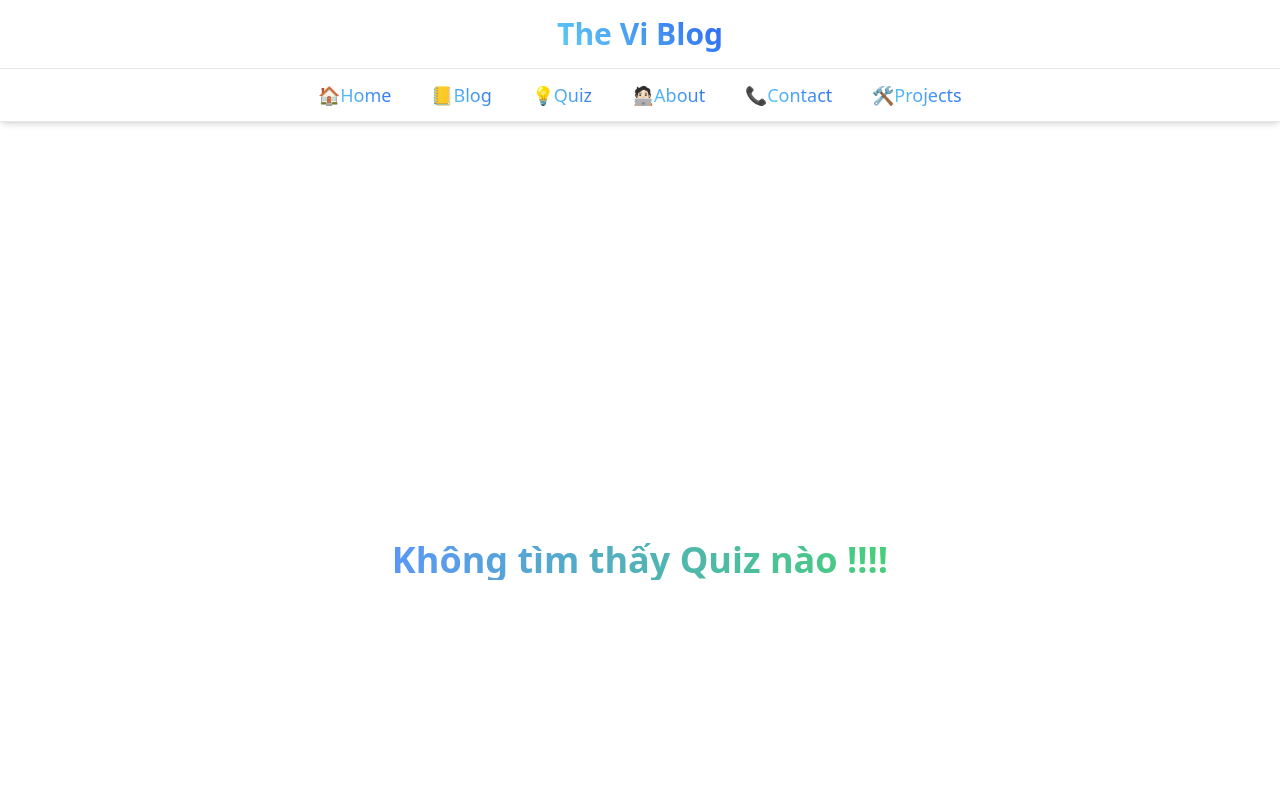
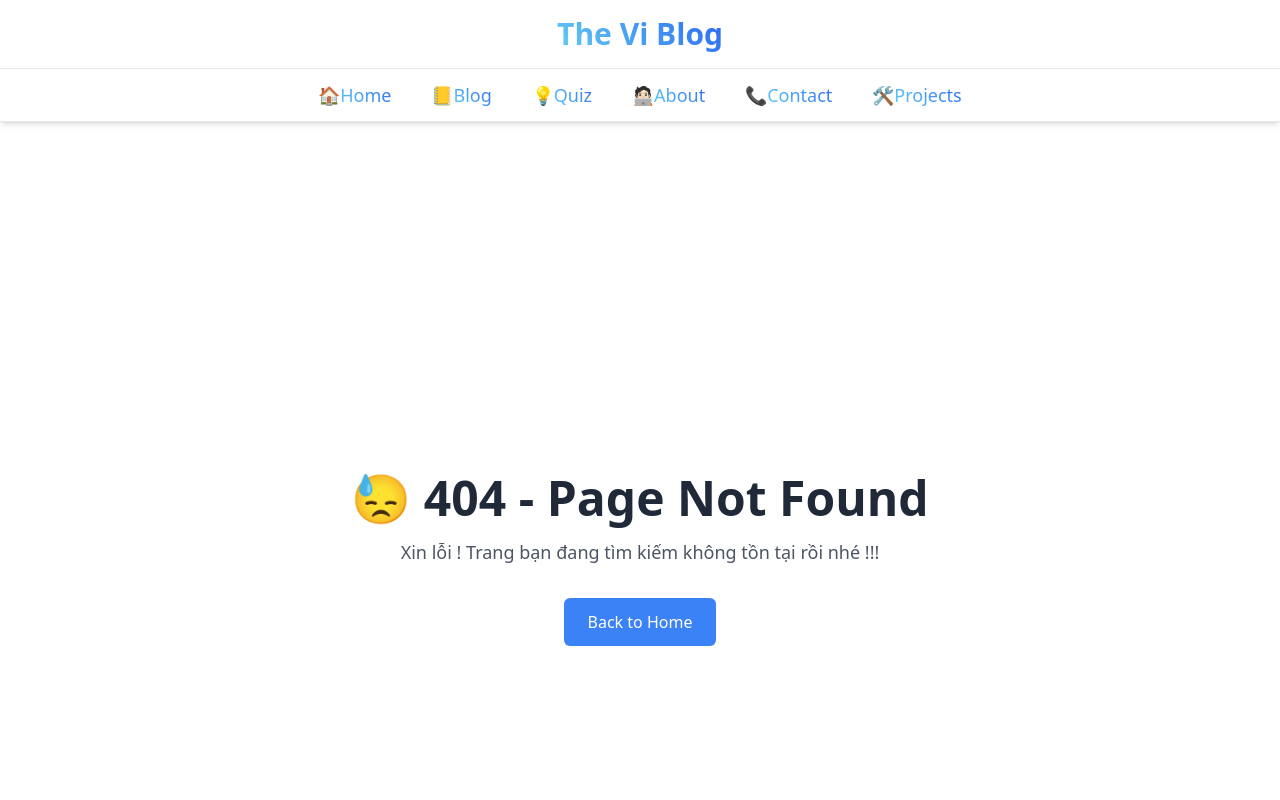
Before and after one commit to thevi31415/nguyenduongtheviblog, a Next.js app: page /quiz/1 in a window 1280 px wide. Shown: the top 800 px of the page. Built offline with nearby package versions, Linux system fonts and the light colour scheme.

Commit message:
Cập nhật giao diện

```diff
--- a/app/quiz/[slug]/page.tsx
+++ b/app/quiz/[slug]/page.tsx
@@ -37,10 +37,20 @@ export default function QuizPage(props: any) {
 
   if (!quiz) {
     return (
-      <div className="min-h-screen flex items-center justify-center">
-        <h1 className="text-4xl font-bold text-transparent bg-clip-text bg-gradient-to-r from-blue-500 to-green-500 animate-pulse">
-          Không tìm thấy Quiz nào !!!!
+      <div className="flex flex-col items-center justify-center h-screen ">
+        <h1 className="text-5xl font-bold text-gray-800 mb-4">
+          😓 404 - Page Not Found
         </h1>
+        <p className="text-lg text-gray-600 mb-8">
+          Xin lỗi ! Trang bạn đang tìm kiếm không tồn tại rồi nhé !!!
+        </p>
+
+        <a
+          href="/"
+          className="px-6 py-3 bg-blue-500 text-white rounded-md hover:bg-blue-600 transition duration-300 ease-in-out"
+        >
+          Back to Home
+        </a>
       </div>
     );
   }
--- a/app/quizs/quiz1.tsx
+++ /dev/null
@@ -1,37 +0,0 @@
-export const quiz1 = {
-  title: "Test1",
-  subtitle: "Mô tả test",
-  totalQuestions: 5,
-  questions: [
-    {
-      id: 1,
-      question: "What is the capital of France?",
-      answers: ["Madrid", "Paris", "Rome", "Berlin"],
-      correctAnswer: "Paris",
-    },
-    {
-      id: 2,
-      question: "What is the largest planet in our solar system?",
-      answers: ["Mars", "Jupiter", "Venus", "Saturn"],
-      correctAnswer: "Jupiter",
-    },
-    {
-      id: 3,
-      question: "What is the smallest country in the world?",
-      answers: ["Monaco", "Maldives", "Vatican City", "San Marino"],
-      correctAnswer: "Vatican City",
-    },
-    {
-      id: 4,
-      question: "What is the most widely spoken language in the world?",
-      answers: ["English", "Mandarin", "Spanish", "Hindi"],
-      correctAnswer: "Mandarin",
-    },
-    {
-      id: 5,
-      question: "Who is the founder of Microsoft?",
-      answers: ["Steve Jobs", "Bill Gates", "Elon Musk", "Mark Zuckerberg"],
-      correctAnswer: "Bill Gates",
-    },
-  ],
-};
```
